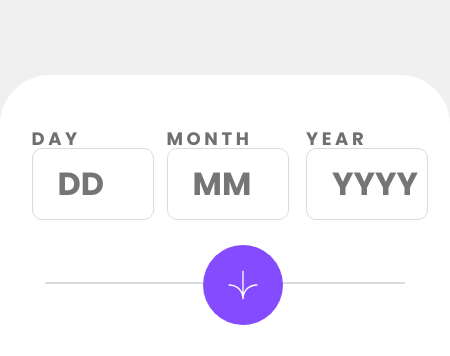
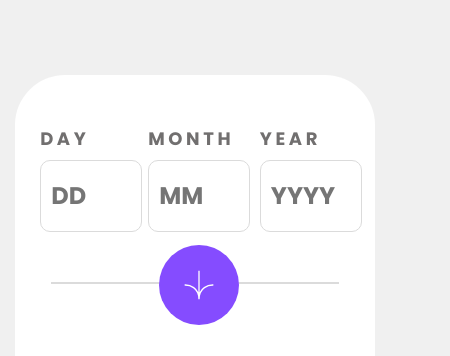
Before and after one commit to Jaime-Cont/responsive-age-calculator, a plain HTML site: page index.html in a window 390 px wide. Shown: the top 356 px of the page, 450 px wide, since content can reach past the window. Drawn offline with Linux system fonts and the light colour scheme.

Commit message:
Update styles.css

```diff
--- a/styles.css
+++ b/styles.css
@@ -21,6 +21,7 @@
 body {
     font-family: Poppins, sans-serif;
     background-color: var(--offwhite);
+    min-width: fit-content;
 }
 
 .sr-only {
@@ -51,14 +52,14 @@ body {
     position: absolute;
     height: 70px;
     width: 10vw;
-    min-width: 120px;
-    font-size: 32px;
+    min-width: 100px;
+    font-size: 1.5rem;
     font-family: Poppins, sans-serif;
     font-weight: 700;
     border-radius: 10px;
     border: 1px solid var(--lightgrey);
     color: var(--offblack);
-    text-indent: 25px;
+    text-indent: 10px;
     transition: 0.5s;
 }
 
@@ -86,12 +87,11 @@ input::-webkit-inner-spin-button {
     margin: 0;
 }
 
-@media only screen and (max-width: 991px) { /* Mobile */
     main {
         margin: 75px auto;
         padding: 50px 50px;
         width: 50vw;
-        min-width: 350px;
+        min-width: 260px;
         height: 60vh;
         background-color: var(--white);
         border-radius: 50px 50px 200px 50px;
@@ -112,17 +112,17 @@ input::-webkit-inner-spin-button {
 
     .day-number {
         left: 7%;
-        top: 12%;
+        top: 14%;
     }
 
     .month-number {
         left: 37%;
-        top: 12%;
+        top: 14%;
     }
 
     .year-number {
         left: 68%;
-        top: 12%;
+        top: 14%;
     }
 
     .day-error {
@@ -167,7 +167,7 @@ input::-webkit-inner-spin-button {
         width: 80px;
         position: absolute;
         top: 28%;
-        left: 45%;
+        left: 40%;
         background: url(assets/images/icon-arrow.svg);
         background-repeat: no-repeat;
         background-color: var(--purple);
@@ -183,14 +183,14 @@ input::-webkit-inner-spin-button {
         margin-left: 5%;
         font-weight: 800;
         font-style: italic;
-        font-size: calc(3.9rem + .3vw);
+        font-size: calc(2.9rem + .3vw);
         color: var(--offblack);
     }
 
     .output-section > p:nth-child(n+2) {
         margin-top: -25px;
     }
-}
+
 
 @media only screen and (min-width: 992px) { /* Desktops & Laptops */
     main {
@@ -255,7 +255,7 @@ input::-webkit-inner-spin-button {
     }
 
     .input-section {
-        margin-bottom: 210px;
+        margin-bottom: 300px;
     }
 
     .divider {
```
